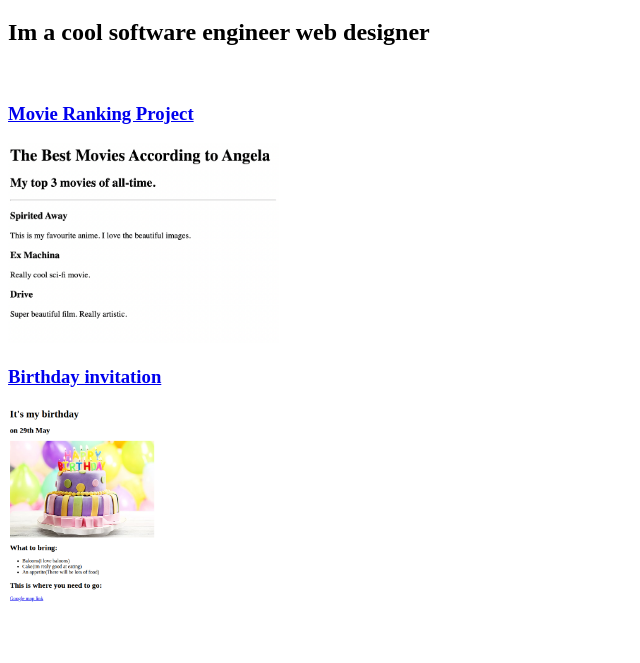
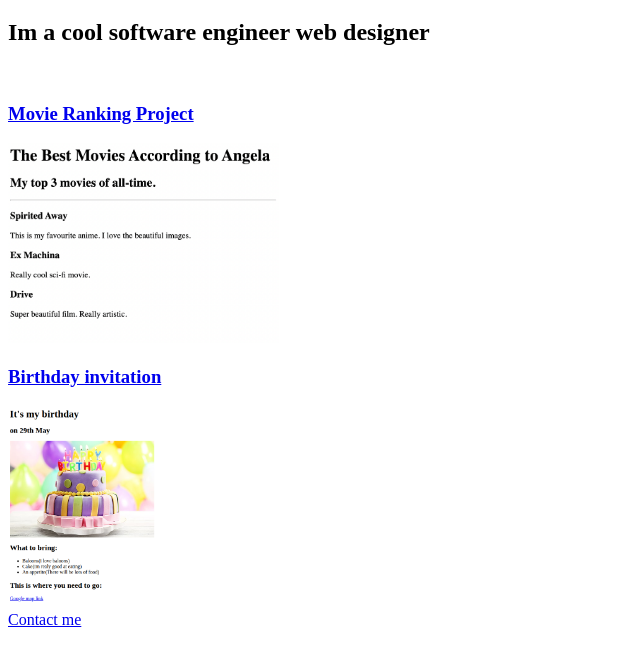
Before and after one commit to KlejdiRabeli/html-portofolio, a plain HTML site: page index.html in a window 1280 px wide. Shown: the part 61-724 px from the top of the page, without its empty margins (0-640 px from the left). Drawn offline with Linux system fonts and the light colour scheme.

Commit message:
Add contact link to index.html

```diff
--- a/index.html
+++ b/index.html
@@ -14,5 +14,7 @@
 
     <h3><a href="../4.3 HTML Porfolio Project/public/birthday-invite.html"> Birthday invitation</a></h3>
         <img src="./assets/images/Birthday-invitation.png" height="200" alt="birthday invitatiom photo with a cake"/>
+        <br />
+          <a href="./public/contact.html"> Contact me</a>
     </body>
 </html>
```
